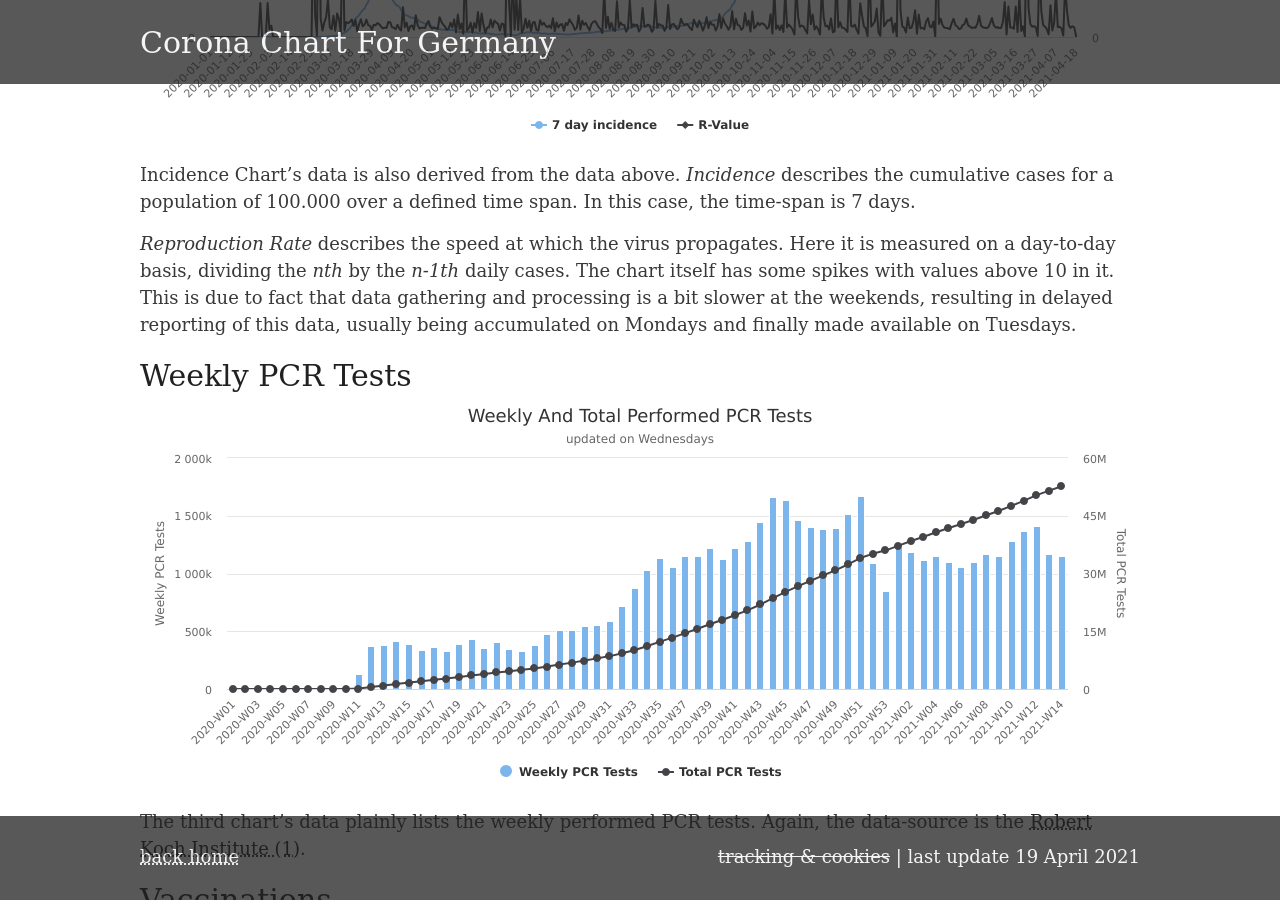
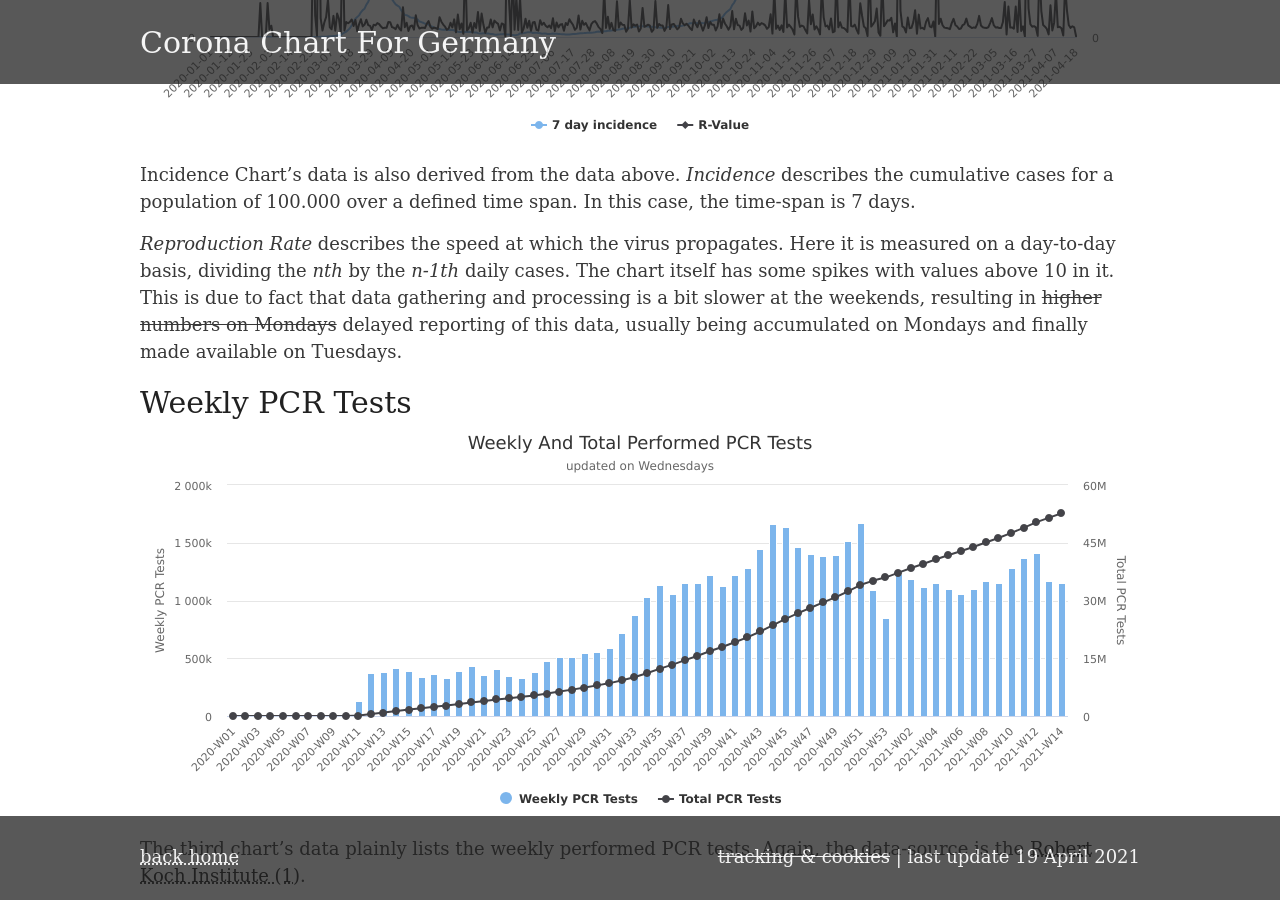
Before and after one commit to ZackDev/zackdev.github.io, a Jekyll site: the page built from _posts/2020-03-24-corona-chart-for-germany.md, in a window 1280 px wide and 900 px high, scrolled down 974 px. Built offline with Jekyll 4.4.1, drawn with Linux system fonts in a browser that asks for light colours.

Commit message:
readded strikethrough

```diff
--- a/_posts/2020-03-24-corona-chart-for-germany.md
+++ b/_posts/2020-03-24-corona-chart-for-germany.md
@@ -20,7 +20,7 @@
 
 Incidence Chart's data is also derived from the data above. *Incidence* describes the cumulative cases for a population of 100.000 over a defined time span. In this case, the time-span is 7 days.
 
-*Reproduction Rate* describes the speed at which the virus propagates. Here it is measured on a day-to-day basis, dividing the *nth* by the *n-1th* daily cases. The chart itself has some spikes with values above 10 in it. This is due to fact that data gathering and processing is a bit slower at the weekends, resulting in delayed reporting of this data, usually being accumulated on Mondays and finally made available on Tuesdays.
+*Reproduction Rate* describes the speed at which the virus propagates. Here it is measured on a day-to-day basis, dividing the *nth* by the *n-1th* daily cases. The chart itself has some spikes with values above 10 in it. This is due to fact that data gathering and processing is a bit slower at the weekends, resulting in ~~higher numbers on Mondays~~ delayed reporting of this data, usually being accumulated on Mondays and finally made available on Tuesdays.
 
 # Weekly PCR Tests
 
```
